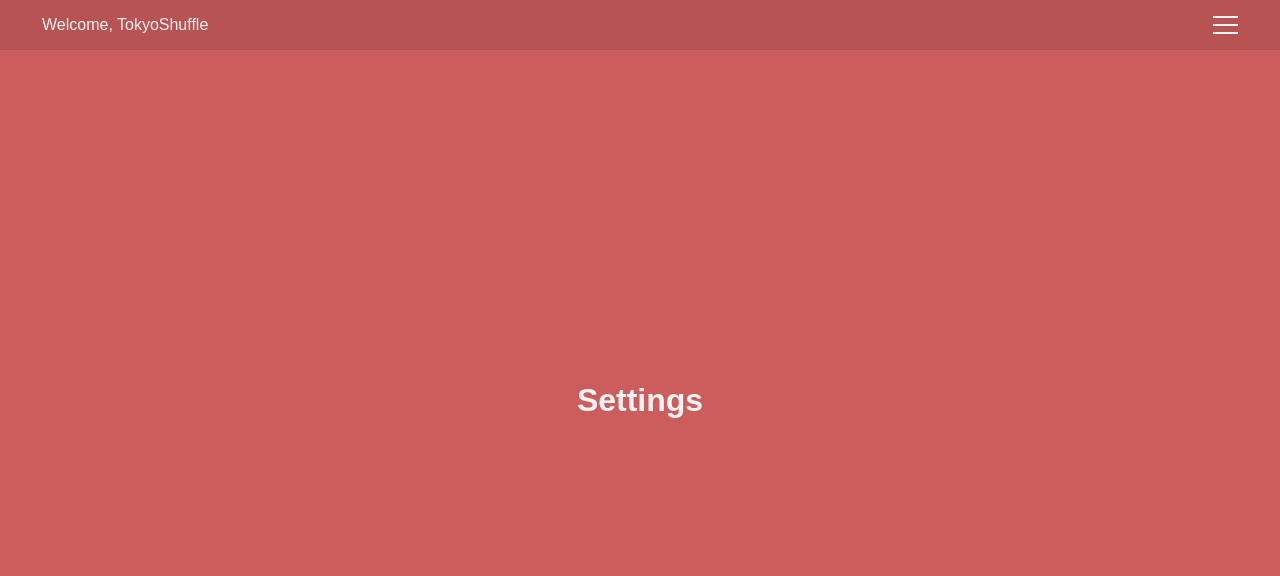
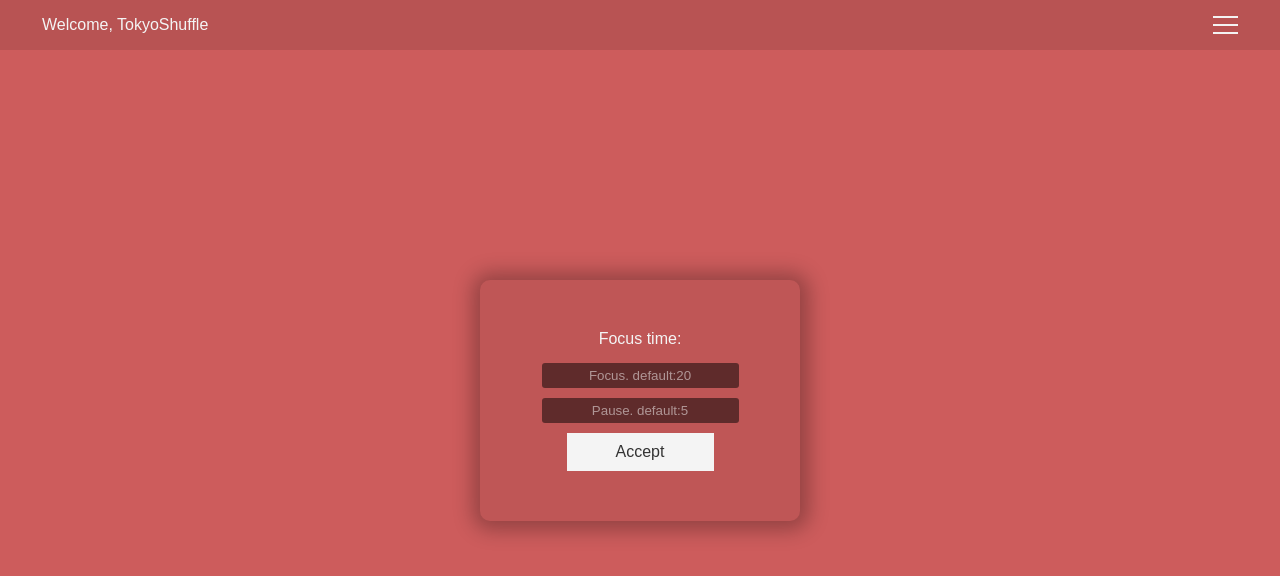
Before and after one commit to VladyslavHimself/SimplePomodoro, a React (Create React App) app: page /settings in a window 1280 px wide. Shown: the top 576 px of the page. Built offline with nearby package versions, Linux system fonts and the light colour scheme; a web font is replaced by a local one.

Commit message:
Basic settings design applied

```diff
--- a/package.json
+++ b/package.json
@@ -7,6 +7,7 @@
     "@testing-library/jest-dom": "^5.14.1",
     "@testing-library/react": "^11.2.7",
     "@testing-library/user-event": "^12.8.3",
+    "firebase": "^9.0.0",
     "node-sass": "^6.0.1",
     "react": "^17.0.2",
     "react-dom": "^17.0.2",
--- a/src/components/Settings/Settings.jsx
+++ b/src/components/Settings/Settings.jsx
@@ -1,7 +1,7 @@
 import React from 'react';
 
 import classes from './Settings.module.scss';
-
+import Button from '../Ui/Button/Button'
 
   /**
    *
@@ -18,6 +18,18 @@ import classes from './Settings.module.scss';
 
 export default function Settings(props) {
   return (
-    <h1>Settings</h1>
+    <div className={classes.Settings}>
+        <div className={classes.Form}>
+          <div className={classes.Form__title}>
+            Focus time:
+          </div>
+          <div className={classes.Form__field}>
+            <input type="text" placeholder='Focus. default:20'/>
+            <input type="text" placeholder='Pause. default:5'/>
+            <Button type='general'>Accept</Button>
+          </div>
+        </div>
+
+    </div>
   )
 }
--- a/src/components/Settings/Settings.module.scss
+++ b/src/components/Settings/Settings.module.scss
@@ -0,0 +1,51 @@
+.Settings {
+
+  display: flex;
+  flex-direction: column;
+  justify-content: space-evenly;
+  align-items: center;
+
+  width: 320px;
+  max-height: 400px;
+
+  background-color: rgba(0, 0, 0, .07);
+  box-shadow: 1px 1px 20px 8px rgba(0,0,0,0.28);
+  border-radius: 10px;
+
+}
+
+.Form {
+
+  padding: 50px 0;
+
+  &__title {
+    margin-bottom: 15px;
+  }
+
+  &__field {
+
+    display: flex;
+    flex-direction: column;
+    input {
+      padding: 3px 10px;
+      text-align: center;
+      outline: none;
+      margin-bottom: 10px;
+      border: none;
+      color: #fff;
+
+    }
+
+    input[type="text"] {
+      padding: 5px 10px;
+      border-radius: 3px;
+      background: rgba(0,0,0, .5);
+
+      &::placeholder {
+        color: #fff;
+        opacity: .5;
+      }
+    }
+
+  }
+}
```
Also changed, not shown: 1 other file (tests, documents, lock files or other folders).
